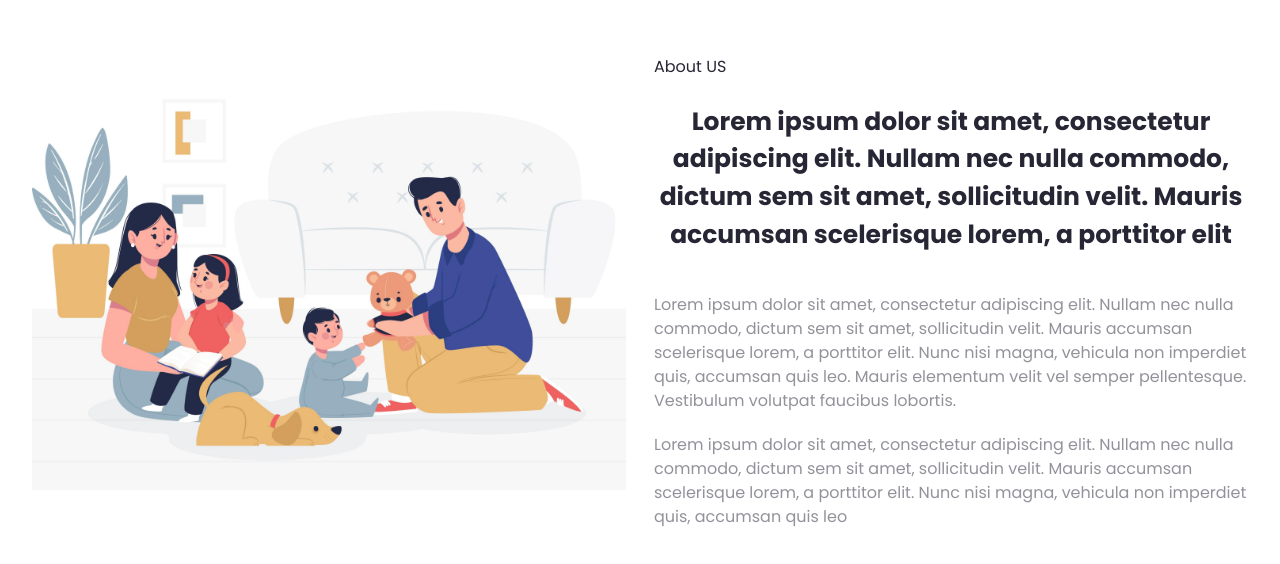
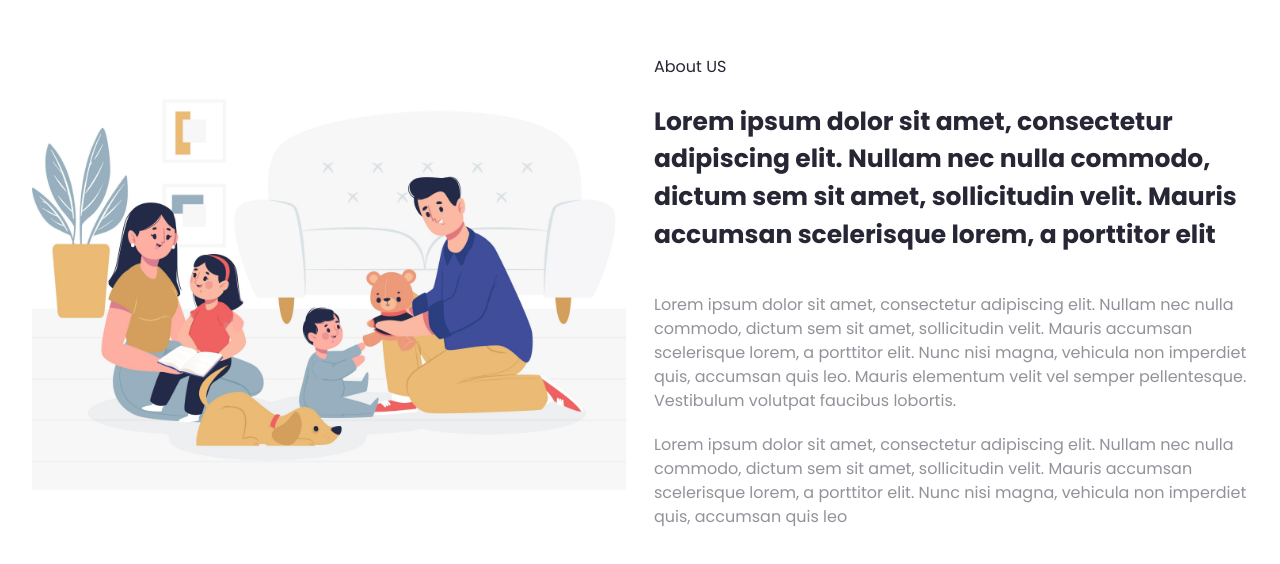
Before and after one commit to zainuddin25/HomeBooking, an Angular app: page /landing-page in a window 1280 px wide. Shown: the part 908-1472 px from the top of the page. Built offline with nearby package versions, Linux system fonts and the light colour scheme.

Commit message:
fix: high responsive mobile

```diff
--- a/src/app/components/about/about.component.html
+++ b/src/app/components/about/about.component.html
@@ -1,10 +1,10 @@
-<div class="w-full h-auto xl:h-screen block xl:flex justify-between gap-7 items-center px-8 py-14">
+<div class="container mx-auto h-auto xl:h-screen block xl:flex justify-between gap-7 items-center px-8 py-14">
     <div class="xl:w-2/4 w-full">
         <img src="../../../assets/3758757.jpg" />
     </div>
     <div class="xl:w-2/4 w-full">
         <p class="text-sm text-center xl:text-start xl:text-base text-black pt-6 xl:pt-0">About US</p>
-        <h1 class="xl:text-2xl pt-6 font-bold text-black text-base text-center">Lorem ipsum dolor sit amet, consectetur adipiscing elit. Nullam nec nulla commodo, dictum sem sit amet, sollicitudin velit. Mauris accumsan scelerisque lorem, a porttitor elit</h1>
+        <h1 class="xl:text-2xl pt-6 font-bold text-black text-base text-center xl:text-start">Lorem ipsum dolor sit amet, consectetur adipiscing elit. Nullam nec nulla commodo, dictum sem sit amet, sollicitudin velit. Mauris accumsan scelerisque lorem, a porttitor elit</h1>
         <p class="pb-5 pt-10  text-black/50 text-sm xl:text-base text-center xl:text-start">Lorem ipsum dolor sit amet, consectetur adipiscing elit. Nullam nec nulla commodo, dictum sem sit amet, sollicitudin velit. Mauris accumsan scelerisque lorem, a porttitor elit. Nunc nisi magna, vehicula non imperdiet quis, accumsan quis leo. Mauris elementum velit vel semper pellentesque. Vestibulum volutpat faucibus lobortis.</p>
         <p class="text-black/50 text-sm xl:text-base text-center xl:text-start">Lorem ipsum dolor sit amet, consectetur adipiscing elit. Nullam nec nulla commodo, dictum sem sit amet, sollicitudin velit. Mauris accumsan scelerisque lorem, a porttitor elit. Nunc nisi magna, vehicula non imperdiet quis, accumsan quis leo</p>
     </div>
```
